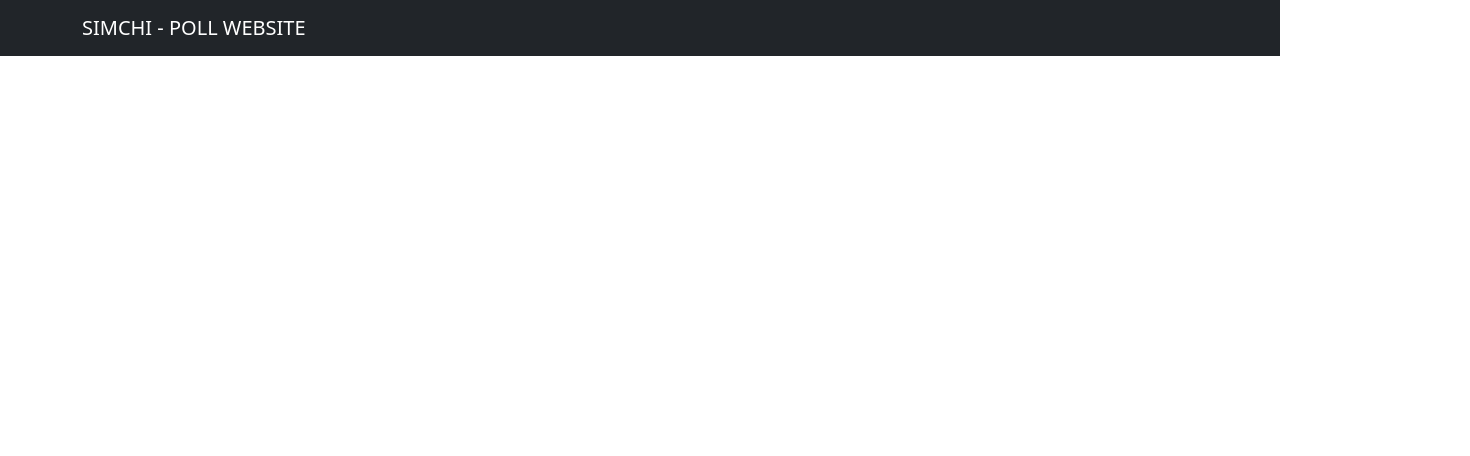
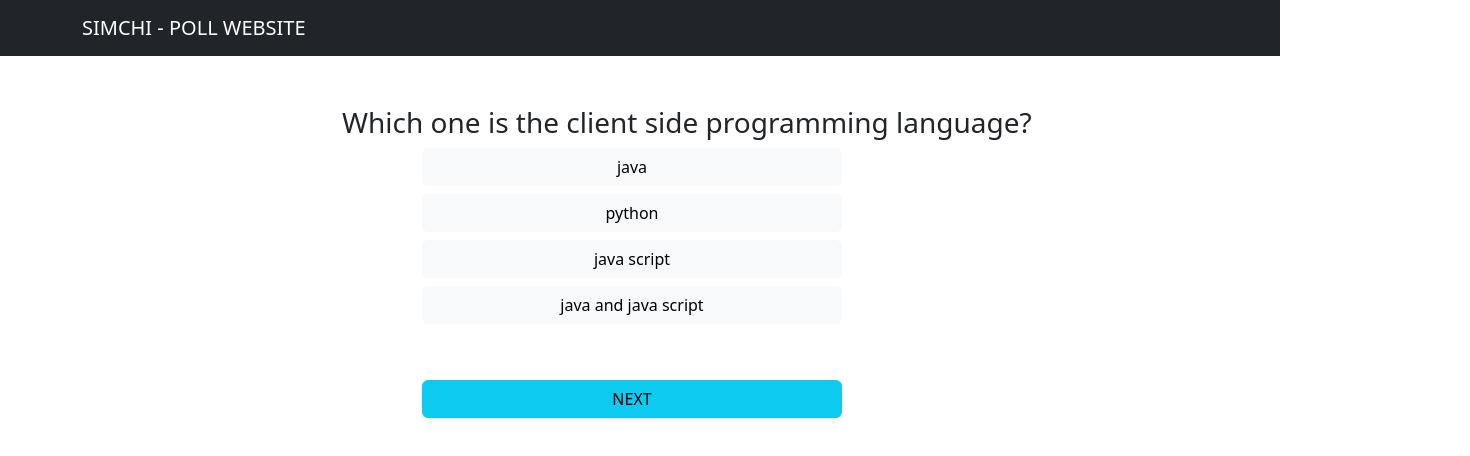
Before and after one commit to HosseinSimchi/pollsite, a React (Create React App) app in the folder poll/: page /firstquestion in a window 1280 px wide. Shown: the top 456 px of the page, 1470 px wide, since content can reach past the window. Built offline with nearby package versions, Linux system fonts and the light colour scheme.

Commit message:
first Question is added

```diff
--- a/poll/src/Components/QuestionPage/FirstQuestion/FirstQuestion.css
+++ b/poll/src/Components/QuestionPage/FirstQuestion/FirstQuestion.css
@@ -1,3 +1,14 @@
 .FQuestionContainer {
     margin : 50px 330px !important;
 }
+
+h3 {
+    margin-bottom: 12px ;
+}
+
+Button {
+    display: block !important;
+    margin-bottom: 8px !important;
+    margin-left: 80px !important;
+    width: 420px;
+}
--- a/poll/src/Components/QuestionPage/FirstQuestion/FirstQuestion.jsx
+++ b/poll/src/Components/QuestionPage/FirstQuestion/FirstQuestion.jsx
@@ -1,17 +1,53 @@
-import React from 'react';
+import React, {useState, useRef, useEffect} from 'react';
 
 import {Header} from '../../ImportedFiles.js'
-import { Container } from 'react-bootstrap';
+import { Container, Button } from 'react-bootstrap';
 
 import './FirstQuestion.css'
 
 const FirstQuestion = () => {
+
+    const [firstQuestion, setFirstQuestion] = useState(JSON.parse(localStorage.getItem('firstQuestion')) === null ?  [] :  [JSON.parse(localStorage.getItem('firstQuestion'))[0]])
+    const [secondQuestion, setSecondQuestion] = useState(JSON.parse(localStorage.getItem('secondQuestion')) === null ? [] : [JSON.parse(localStorage.getItem('secondQuestion'))[0]])
+    const [thirdQuestion, setThirdQuestion] = useState(JSON.parse(localStorage.getItem('thirdQuestion')) === null ? [] : [JSON.parse(localStorage.getItem('thirdQuestion'))[0]])
+    const [fourthQuestion, setFourthQuestion] = useState(JSON.parse(localStorage.getItem('fourthQuestion')) === null ? [] : [JSON.parse(localStorage.getItem('fourthQuestion'))[0]])
+    const buttonOne = useRef()
+    const buttonTwo = useRef()
+    const buttonThree = useRef()
+    const buttonFour = useRef()
+
+    const [isSelectedOne , setIsSelectedOne] = useState(JSON.parse(localStorage.getItem('firstQuestion')) === null ? false : JSON.parse(localStorage.getItem('firstQuestion'))[0] === undefined ? false : JSON.parse(localStorage.getItem('firstQuestion'))[0].selected);
+    const [isSelectedTwo , setIsSelectedTwo] = useState(JSON.parse(localStorage.getItem('secondQuestion')) === null ? false : JSON.parse(localStorage.getItem('firstQuestion'))[0] === undefined ? false : JSON.parse(localStorage.getItem('secondQuestion'))[0].selected);
+    const [isSelectedThree , setIsSelectedThree] = useState(JSON.parse(localStorage.getItem('thirdQuestion')) === null ? false : JSON.parse(localStorage.getItem('firstQuestion'))[0] === undefined ? false : JSON.parse(localStorage.getItem('thirdQuestion'))[0].selected);
+    const [isSelectedFour , setIsSelectedFour] = useState(JSON.parse(localStorage.getItem('fourthQuestion')) === null ? false : JSON.parse(localStorage.getItem('firstQuestion'))[0] === undefined ? false : JSON.parse(localStorage.getItem('fourthQuestion'))[0].selected);
+
+    useEffect(() => {
+        localStorage.setItem("firstQuestion", JSON.stringify(firstQuestion))
+        localStorage.setItem("secondQuestion", JSON.stringify(secondQuestion))
+        localStorage.setItem("thirdQuestion", JSON.stringify(thirdQuestion))
+        localStorage.setItem("fourthQuestion", JSON.stringify(fourthQuestion))
+
+    },[firstQuestion, secondQuestion, thirdQuestion, fourthQuestion])
+
+    const nextQuestion = () => {
+        setFirstQuestion([{F : buttonOne.current.innerText, selected: isSelectedOne}])
+        setSecondQuestion([{S : buttonTwo.current.innerText, selected: isSelectedTwo}])
+        setThirdQuestion([{T : buttonThree.current.innerText, selected:isSelectedThree}])
+        setFourthQuestion([{FO : buttonFour.current.innerText, selected:isSelectedFour}])
+    }
 
     return(
         <>
            <Header />
            <Container className="FQuestionContainer">
 
+                <h3>Which one is the client side programming language?</h3>
+                <Button ref={buttonOne} onClick={ () => setIsSelectedOne(!isSelectedOne)} variant={isSelectedOne? "success" : "light"}>java</Button>
+                <Button ref={buttonTwo} onClick={ () => setIsSelectedTwo(!isSelectedTwo)} variant={isSelectedTwo? "success" : "light"}>python</Button>
+                <Button ref={buttonThree} onClick={ () => setIsSelectedThree(!isSelectedThree)} variant={isSelectedThree? "success" : "light"}>java script</Button>
+                <Button ref={buttonFour} onClick={ () => setIsSelectedFour(!isSelectedFour)} variant={isSelectedFour? "success" : "light"}>java and java script</Button>
+                <br /><br />
+                <Button onClick={nextQuestion} variant='info'>NEXT</Button>
            </Container>
 
         </>
```
